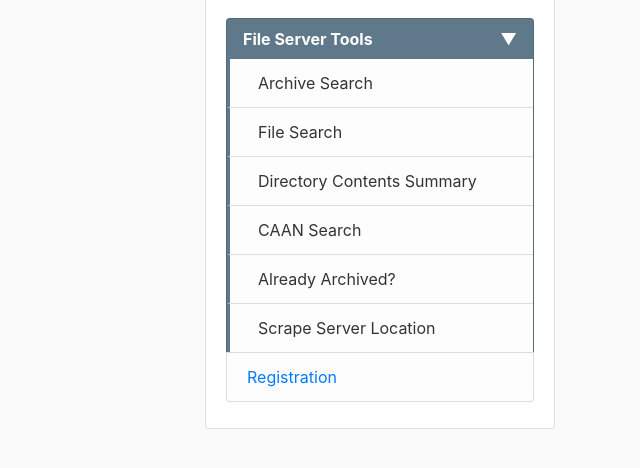
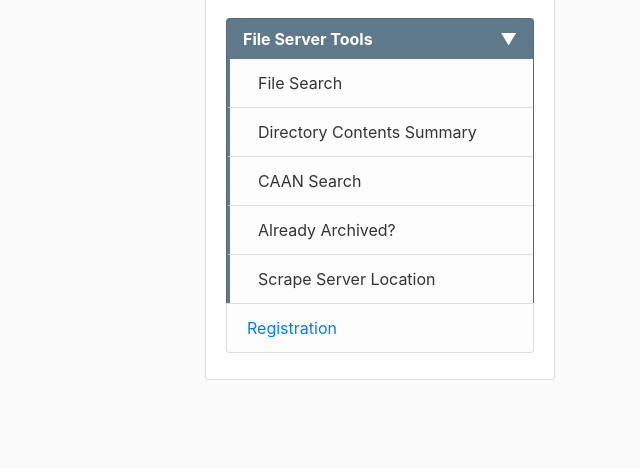
Before and after one commit to aa-dank/archives_app, a Python web app: template archives_application/templates/account.html in a window 1280 px wide. Shown: the part 123-591 px from the top of the page, without its empty margins (640-1280 px from the left). Run offline with Jinja, Linux system fonts and the light colour scheme; the template is opened without the code that fills it, so the values that code supplies are empty; some libraries are stand-ins or nearby versions.

Commit message:
temporary removal of archives search from side nav

```diff
--- a/archives_application/templates/layout.html
+++ b/archives_application/templates/layout.html
@@ -71,7 +71,7 @@
                   </a>
                   <div class="collapse show" id="fileServerTools">
                     <ul class="list-group list-group-flush">
-                      <li class="list-group-item list-group-item-light nav-sub-item"><a href={{url_for('archiver.archives_search')}}>Archive Search</a></li>
+                      <!-- <li class="list-group-item list-group-item-light nav-sub-item"><a href={{url_for('archiver.archives_search')}}>Archive Search</a></li> -->
                       <li class="list-group-item list-group-item-light nav-sub-item"><a href={{url_for('archiver.file_search')}}>File Search</a></li>
                       <li class="list-group-item list-group-item-light nav-sub-item"><a href={{url_for('archiver.dir_contents_summary')}}>Directory Contents Summary</a></li>
                       <li class="list-group-item list-group-item-light nav-sub-item"><a href={{url_for('project_tools.caan_search')}}>CAAN Search</a></li>
```
